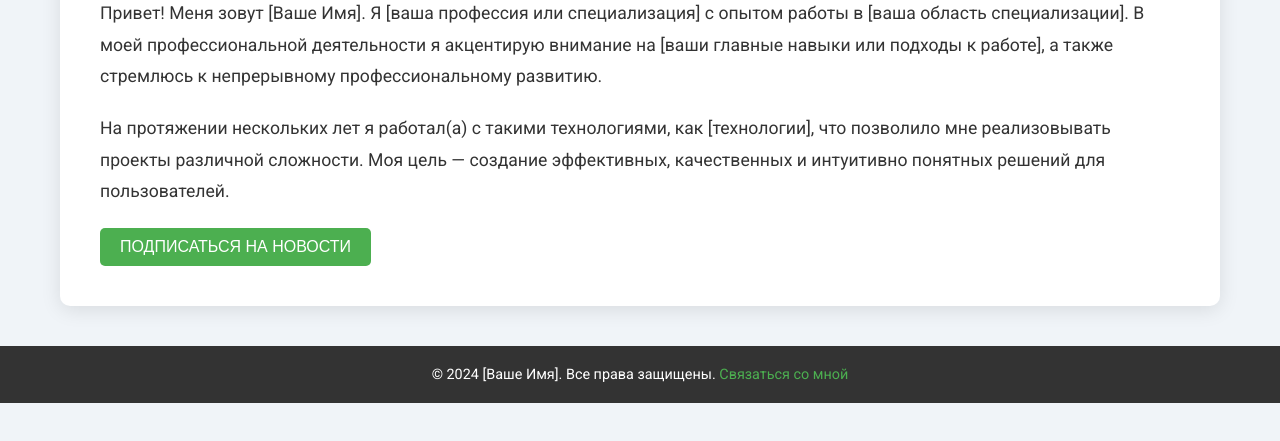
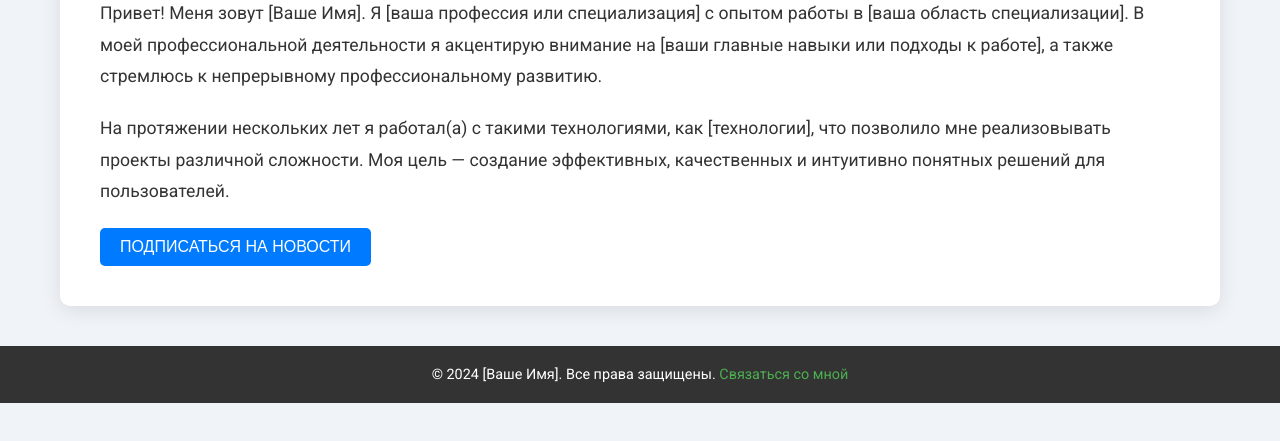
Before and after one commit to FAUSTTEAM/Laboratory-work-number-6, a plain HTML site: page index.html in a window 1280 px wide. Shown: the part 227-668 px from the top of the page. Drawn offline with Linux system fonts and the light colour scheme.

Commit message:
Изменил цвет кнопки

```diff
--- a/index.html
+++ b/index.html
@@ -67,7 +67,7 @@
 	.subscribe-button {
     		display: inline-block;
     		padding: 10px 20px;
-            background-color: #4CAF50;
+    		background-color: #007BFF; /* Новый цвет кнопки */
     		color: white;
    	 	text-transform: uppercase;
    	 	border: none;
@@ -78,7 +78,7 @@
 	}
 
 	.subscribe-button:hover {
-            background-color: #45a049;
+   		 background-color: #0056b3; /* Цвет кнопки при наведении */
 	}
 
         footer {
```
Lines whose indentation alone changed are shown as unchanged.
